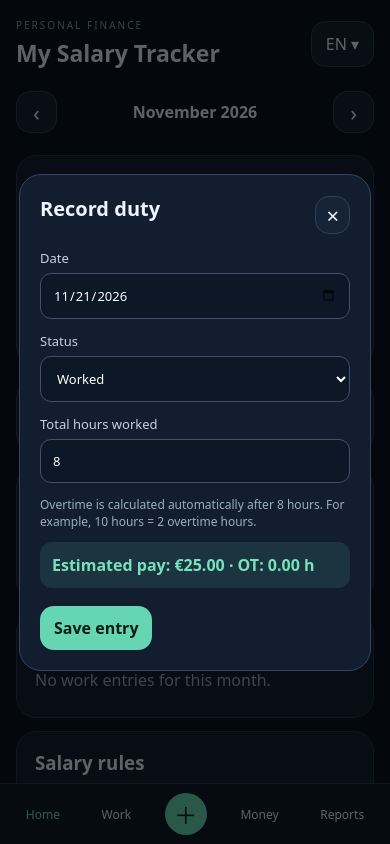
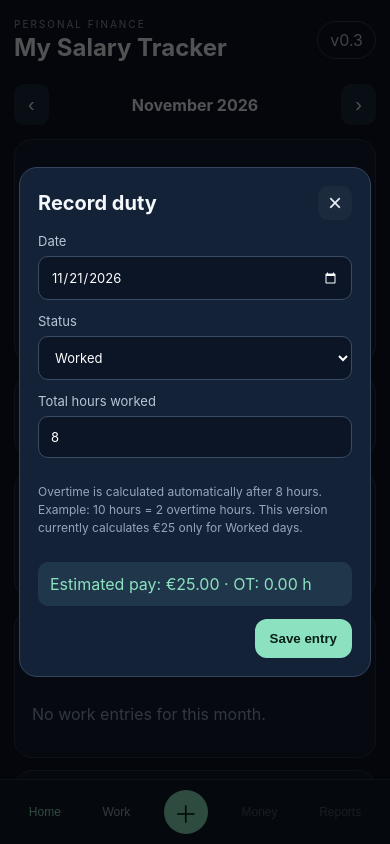
Before and after one commit to co7smehedi/my-salary-tracker, a plain HTML site: page index.html in a window 390 px wide. Both pictures are taken after a click on the button "＋ Record duty". Shown: the top 844 px of the page. Drawn offline with Linux system fonts and the light colour scheme.

Commit message:
Add files via upload

```diff
--- a/app.js
+++ b/app.js
@@ -1,18 +1,78 @@
-const BASIC=25,STANDARD_HOURS=8,OT_RATE=2.77;
-const $=id=>document.getElementById(id);let viewDate=new Date(),records=[],editingId=null;
-const dbPromise=new Promise((resolve,reject)=>{const req=indexedDB.open('salary-tracker-db',1);req.onupgradeneeded=()=>{const db=req.result;if(!db.objectStoreNames.contains('workEntries'))db.createObjectStore('workEntries',{keyPath:'id'});};req.onsuccess=()=>resolve(req.result);req.onerror=()=>reject(req.error);});
-async function allRecords(){const db=await dbPromise;return new Promise((res,rej)=>{const r=db.transaction('workEntries').objectStore('workEntries').getAll();r.onsuccess=()=>res(r.result||[]);r.onerror=()=>rej(r.error);});}
-async function saveRecord(item){const db=await dbPromise;return new Promise((res,rej)=>{const tx=db.transaction('workEntries','readwrite');tx.objectStore('workEntries').put(item);tx.oncomplete=res;tx.onerror=()=>rej(tx.error);});}
-async function removeRecord(id){const db=await dbPromise;return new Promise((res,rej)=>{const tx=db.transaction('workEntries','readwrite');tx.objectStore('workEntries').delete(id);tx.oncomplete=res;tx.onerror=()=>rej(tx.error);});}
+'use strict';
+const BASIC=25, STANDARD_HOURS=8, OT_RATE=2.77;
+const $=id=>document.getElementById(id);
+let viewDate=new Date(), records=[], editingId=null;
+const dbPromise=new Promise((resolve,reject)=>{
+  if(!('indexedDB' in window)){reject(new Error('IndexedDB is unavailable'));return;}
+  const req=indexedDB.open('salary-tracker-db',2);
+  req.onupgradeneeded=()=>{const db=req.result;if(!db.objectStoreNames.contains('workEntries'))db.createObjectStore('workEntries',{keyPath:'id'});};
+  req.onsuccess=()=>resolve(req.result);req.onerror=()=>reject(req.error);
+});
+function txRequest(mode,action){return dbPromise.then(db=>new Promise((resolve,reject)=>{
+  const tx=db.transaction('workEntries',mode),store=tx.objectStore('workEntries');let result;
+  const req=action(store);if(req){req.onsuccess=()=>result=req.result;req.onerror=()=>reject(req.error);}
+  tx.oncomplete=()=>resolve(result);tx.onerror=()=>reject(tx.error);tx.onabort=()=>reject(tx.error||new Error('Database transaction aborted'));
+}));}
+const allRecords=()=>txRequest('readonly',s=>s.getAll());
+const saveRecord=item=>txRequest('readwrite',s=>s.put(item));
+const removeRecord=id=>txRequest('readwrite',s=>s.delete(id));
 const money=n=>'€'+Number(n||0).toFixed(2);
-function monthKey(d){return d.getFullYear()+'-'+String(d.getMonth()+1).padStart(2,'0');}
-function dateText(s){return new Date(s+'T12:00:00').toLocaleDateString(undefined,{day:'numeric',month:'short'});}
-function pay(r){if(r.status!=='worked')return 0;return BASIC+Math.max(0,Number(r.hours||0)-STANDARD_HOURS)*OT_RATE;}
-function render(){ $('monthLabel').textContent=viewDate.toLocaleDateString(undefined,{month:'long',year:'numeric'});const list=records.filter(r=>r.date.startsWith(monthKey(viewDate))).sort((a,b)=>b.date.localeCompare(a.date));const worked=list.filter(r=>r.status==='worked');const days=worked.length;const ot=worked.reduce((s,r)=>s+Math.max(0,Number(r.hours)-STANDARD_HOURS),0);const earned=list.reduce((s,r)=>s+pay(r),0);$('earned').textContent=money(earned);$('workedDays').textContent=days;$('otHours').textContent=ot.toFixed(2)+' h';$('entries').innerHTML=list.length?list.map(r=>`<div class="entry"><div><strong>${dateText(r.date)} · ${statusName(r.status)}</strong><small>${r.status==='worked'?Number(r.hours).toFixed(2)+' h · '+Math.max(0,r.hours-STANDARD_HOURS).toFixed(2)+' OT h':'No paid hours recorded'}</small></div><div><strong>${money(pay(r))}</strong><button data-edit="${r.id}">Edit</button></div></div>`).join(''):'<p class="muted">No work entries for this month.</p>';document.querySelectorAll('[data-edit]').forEach(b=>b.onclick=()=>openDialog(b.dataset.edit));const today=new Date().toISOString().slice(0,10);const t=records.find(r=>r.date===today);$('todayStatus').textContent=t?statusName(t.status):'Not recorded';$('todayHours').textContent=t&&t.status==='worked'?t.hours+' hours · '+money(pay(t)):'';}
-function statusName(s){return ({worked:'Worked',rest:'Rest',paid_leave:'Paid Leave',unpaid_leave:'Unpaid Leave',sick_leave:'Sick Leave',holiday:'Holiday'})[s]||s;}
-function preview(){const st=$('workStatus').value,h=Number($('hours').value||0);$('entryPreview').textContent='Estimated pay: '+money(st==='worked'?BASIC+Math.max(0,h-STANDARD_HOURS)*OT_RATE:0)+' · OT: '+Math.max(0,h-STANDARD_HOURS).toFixed(2)+' h';}
-function openDialog(id){editingId=id||null;const r=id?records.find(x=>x.id===id):null;$('dialogTitle').textContent=r?'Edit work entry':'Record duty';$('workDate').value=r?.date||new Date().toISOString().slice(0,10);$('workStatus').value=r?.status||'worked';$('hours').value=r?.hours??8;$('deleteEntry').hidden=!r;preview();$('entryDialog').showModal();}
-$('prev').onclick=()=>{viewDate.setMonth(viewDate.getMonth()-1);render()};$('next').onclick=()=>{viewDate.setMonth(viewDate.getMonth()+1);render()};$('record').onclick=$('addEntry').onclick=$('quickAdd').onclick=()=>openDialog();$('closeDialog').onclick=()=>$('entryDialog').close();$('workStatus').onchange=preview;$('hours').oninput=preview;
-$('entryForm').onsubmit=async e=>{e.preventDefault();const status=$('workStatus').value,hours=status==='worked'?Number($('hours').value||0):0;const item={id:editingId||crypto.randomUUID(),date:$('workDate').value,status,hours,updatedAt:new Date().toISOString()};await saveRecord(item);records=await allRecords();$('entryDialog').close();render();};
-$('deleteEntry').onclick=async()=>{if(editingId&&confirm('Delete this work entry?')){await removeRecord(editingId);records=await allRecords();$('entryDialog').close();render();}};
-(async()=>{try{records=await allRecords();render();if('serviceWorker'in navigator&&location.protocol.startsWith('http'))navigator.serviceWorker.register('./service-worker.js').catch(()=>{});}catch(e){alert('Could not open local database. Please reload the app.');}})();
+const monthKey=d=>d.getFullYear()+'-'+String(d.getMonth()+1).padStart(2,'0');
+const localDate=()=>{const d=new Date();return d.getFullYear()+'-'+String(d.getMonth()+1).padStart(2,'0')+'-'+String(d.getDate()).padStart(2,'0');};
+const dateText=s=>new Date(s+'T12:00:00').toLocaleDateString(undefined,{day:'numeric',month:'short'});
+const statusName=s=>({worked:'Worked',rest:'Rest',paid_leave:'Paid Leave',unpaid_leave:'Unpaid Leave',sick_leave:'Sick Leave',holiday:'Holiday'})[s]||s;
+const pay=r=>r.status==='worked'?BASIC+Math.max(0,Number(r.hours||0)-STANDARD_HOURS)*OT_RATE:0;
+function render(){
+  $('monthLabel').textContent=viewDate.toLocaleDateString(undefined,{month:'long',year:'numeric'});
+  const list=records.filter(r=>r.date.startsWith(monthKey(viewDate))).sort((a,b)=>b.date.localeCompare(a.date));
+  const worked=list.filter(r=>r.status==='worked');
+  const ot=worked.reduce((sum,r)=>sum+Math.max(0,Number(r.hours)-STANDARD_HOURS),0);
+  $('earned').textContent=money(list.reduce((sum,r)=>sum+pay(r),0));
+  $('workedDays').textContent=worked.length;
+  $('otHours').textContent=ot.toFixed(2)+' h';
+  $('entries').innerHTML=list.length?list.map(r=>`<div class="entry"><div><strong>${dateText(r.date)} · ${statusName(r.status)}</strong><small>${r.status==='worked'?Number(r.hours).toFixed(2)+' h · '+Math.max(0,Number(r.hours)-STANDARD_HOURS).toFixed(2)+' OT h':'No paid hours recorded'}</small></div><div><strong>${money(pay(r))}</strong><button type="button" data-edit="${r.id}">Edit</button></div></div>`).join(''):'<p class="muted">No work entries for this month.</p>';
+  document.querySelectorAll('[data-edit]').forEach(b=>b.addEventListener('click',()=>openDialog(b.dataset.edit)));
+  const today=records.find(r=>r.date===localDate());
+  $('todayStatus').textContent=today?statusName(today.status):'Not recorded';
+  $('todayHours').textContent=today&&today.status==='worked'?Number(today.hours).toFixed(2)+' hours · '+money(pay(today)):'';
+}
+function preview(){
+  const status=$('workStatus').value,hours=Number($('hours').value||0);
+  $('hours').disabled=status!=='worked';
+  $('entryPreview').textContent='Estimated pay: '+money(status==='worked'?BASIC+Math.max(0,hours-STANDARD_HOURS)*OT_RATE:0)+' · OT: '+(status==='worked'?Math.max(0,hours-STANDARD_HOURS):0).toFixed(2)+' h';
+}
+function openDialog(id){
+  editingId=id||null;const record=id?records.find(x=>x.id===id):null;
+  $('dialogTitle').textContent=record?'Edit work entry':'Record duty';
+  $('workDate').value=record?.date||localDate();$('workStatus').value=record?.status||'worked';$('hours').value=record?.hours??8;
+  $('deleteEntry').hidden=!record;preview();$('entryDialog').showModal();
+}
+$('prev').addEventListener('click',()=>{viewDate.setMonth(viewDate.getMonth()-1);render();});
+$('next').addEventListener('click',()=>{viewDate.setMonth(viewDate.getMonth()+1);render();});
+['record','addEntry','quickAdd'].forEach(id=>$(id).addEventListener('click',()=>openDialog()));
+$('closeDialog').addEventListener('click',()=>$('entryDialog').close());
+$('workStatus').addEventListener('change',preview);$('hours').addEventListener('input',preview);
+$('homeTab').addEventListener('click',()=>window.scrollTo({top:0,behavior:'smooth'}));
+$('workTab').addEventListener('click',()=>$('workSection').scrollIntoView({behavior:'smooth',block:'start'}));
+$('entryForm').addEventListener('submit',async e=>{
+  e.preventDefault();
+  const date=$('workDate').value,status=$('workStatus').value,hours=status==='worked'?Number($('hours').value||0):0;
+  if(!date){alert('Please choose a date.');return;}
+  const duplicate=records.find(r=>r.date===date&&r.id!==editingId);
+  if(duplicate){alert('An entry already exists for this date. Edit the existing entry instead.');return;}
+  const item={id:editingId||((crypto&&crypto.randomUUID)?crypto.randomUUID():String(Date.now())),date,status,hours,updatedAt:new Date().toISOString()};
+  try{await saveRecord(item);records=await allRecords();$('entryDialog').close();render();}
+  catch(err){alert('Could not save this entry. Please try again.');console.error(err);}
+});
+$('deleteEntry').addEventListener('click',async()=>{
+  if(!editingId||!confirm('Delete this work entry?'))return;
+  try{await removeRecord(editingId);records=await allRecords();$('entryDialog').close();render();}
+  catch(err){alert('Could not delete this entry. Please try again.');console.error(err);}
+});
+(async()=>{
+  try{records=await allRecords();render();}
+  catch(err){$('entries').innerHTML='<p class="muted">Storage could not be opened. Open the app in Chrome or Safari using its HTTPS address, then reload.</p>';console.error(err);}
+  if('serviceWorker' in navigator && location.protocol.startsWith('http')){
+    navigator.serviceWorker.register('./service-worker.js?v=3',{updateViaCache:'none'}).then(reg=>reg.update()).catch(console.error);
+  }
+})();
--- a/index.html
+++ b/index.html
@@ -1,31 +1,45 @@
 <!doctype html>
 <html lang="en">
 <head>
-<meta charset="utf-8"><meta name="viewport" content="width=device-width,initial-scale=1,viewport-fit=cover">
-<meta name="theme-color" content="#101827"><link rel="manifest" href="manifest.json">
-<link rel="apple-touch-icon" href="icons/apple-touch-icon.png"><link rel="stylesheet" href="style.css">
+<meta charset="utf-8">
+<meta name="viewport" content="width=device-width,initial-scale=1,viewport-fit=cover">
+<meta name="theme-color" content="#101827">
+<meta name="apple-mobile-web-app-capable" content="yes">
+<meta name="apple-mobile-web-app-status-bar-style" content="black-translucent">
+<link rel="manifest" href="manifest.json">
+<link rel="apple-touch-icon" href="icons/apple-touch-icon.png">
+<link rel="stylesheet" href="style.css?v=3">
 <title>My Salary Tracker</title>
 </head>
 <body>
 <main class="app">
-<header class="top"><div><p class="eyebrow">PERSONAL FINANCE</p><h1>My Salary Tracker</h1></div><button id="lang" class="pill">EN ▾</button></header>
+<header class="top"><div><p class="eyebrow">PERSONAL FINANCE</p><h1>My Salary Tracker</h1></div><span class="pill">v0.3</span></header>
 <section class="month"><button id="prev" aria-label="Previous month">‹</button><strong id="monthLabel"></strong><button id="next" aria-label="Next month">›</button></section>
-<section class="hero card"><p class="muted" data-i18n="earned">Earned this month</p><div class="amount" id="earned">€0.00</div>
-<div class="stats"><div><span data-i18n="workedDays">Worked days</span><strong id="workedDays">0</strong></div><div><span data-i18n="overtime">Overtime</span><strong id="otHours">0.00 h</strong></div></div>
-<div class="formula">€25/day + €2.77 per overtime hour</div></section>
-<section class="grid"><div class="card small"><span data-i18n="received">Received</span><strong>€0.00</strong></div><div class="card small"><span data-i18n="outstanding">Outstanding</span><strong id="outstanding">€0.00</strong></div><div class="card small"><span data-i18n="expenses">Expenses</span><strong>€0.00</strong></div></section>
-<section class="card duty"><div><p class="muted" data-i18n="todayDuty">Today's duty</p><h2 id="todayStatus">Not recorded</h2><p class="muted" id="todayHours"></p></div><button class="primary" id="record">＋ <span data-i18n="recordDuty">Record duty</span></button></section>
-<section class="card"><div class="section-head"><h3 data-i18n="workEntries">Work entries</h3><button class="small-action" id="addEntry">＋ Add</button></div><div id="entries" class="entries"><p class="muted">No work entries for this month.</p></div></section>
-<section class="card"><h3 data-i18n="salaryRules">Salary rules</h3><div class="rule-row"><span>Basic pay</span><strong>€25.00 / day</strong></div><div class="rule-row"><span>Standard duty</span><strong>8 hours</strong></div><div class="rule-row"><span>Overtime rate</span><strong>€2.77 / hour</strong></div></section>
-<nav class="bottom"><button class="active">Home</button><button>Work</button><button class="plus" id="quickAdd">＋</button><button>Money</button><button>Reports</button></nav>
+<section class="hero card">
+<p class="muted">Earned this month</p><div class="amount" id="earned">€0.00</div>
+<div class="stats"><div><span>Worked days</span><strong id="workedDays">0</strong></div><div><span>Overtime</span><strong id="otHours">0.00 h</strong></div></div>
+<div class="formula">€25/day + €2.77 per overtime hour</div>
+</section>
+<section class="grid">
+<div class="card small"><span>Received</span><strong>Coming in a later update</strong></div>
+<div class="card small"><span>Outstanding</span><strong>Coming in a later update</strong></div>
+<div class="card small"><span>Expenses</span><strong>Coming in a later update</strong></div>
+</section>
+<section class="card duty"><div><p class="muted">Today's duty</p><h2 id="todayStatus">Not recorded</h2><p class="muted" id="todayHours"></p></div><button class="primary" id="record">＋ Record duty</button></section>
+<section class="card" id="workSection"><div class="section-head"><h3>Work entries</h3><button class="small-action" id="addEntry">＋ Add</button></div><div id="entries" class="entries"><p class="muted">Loading entries…</p></div></section>
+<section class="card"><h3>Salary rules</h3><div class="rule-row"><span>Basic pay</span><strong>€25.00 / day</strong></div><div class="rule-row"><span>Standard duty</span><strong>8 hours</strong></div><div class="rule-row"><span>Overtime rate</span><strong>€2.77 / hour</strong></div><p class="hint">This version records work and calculates basic pay plus overtime. Other finance sections will be added in later updates.</p></section>
+<nav class="bottom"><button class="active" id="homeTab">Home</button><button id="workTab">Work</button><button class="plus" id="quickAdd">＋</button><button disabled>Money</button><button disabled>Reports</button></nav>
 </main>
-<dialog id="entryDialog"><form id="entryForm" method="dialog"><div class="dialog-head"><h2 id="dialogTitle">Record duty</h2><button type="button" class="close" id="closeDialog">×</button></div>
+<dialog id="entryDialog">
+<form id="entryForm">
+<div class="dialog-head"><h2 id="dialogTitle">Record duty</h2><button type="button" class="close" id="closeDialog">×</button></div>
 <label>Date<input type="date" id="workDate" required></label>
 <label>Status<select id="workStatus"><option value="worked">Worked</option><option value="rest">Rest</option><option value="paid_leave">Paid Leave</option><option value="unpaid_leave">Unpaid Leave</option><option value="sick_leave">Sick Leave</option><option value="holiday">Holiday</option></select></label>
 <label>Total hours worked<input type="number" id="hours" min="0" max="24" step="0.25" value="8" inputmode="decimal"></label>
-<p class="hint">Overtime is calculated automatically after 8 hours. For example, 10 hours = 2 overtime hours.</p>
+<p class="hint">Overtime is calculated automatically after 8 hours. Example: 10 hours = 2 overtime hours. This version currently calculates €25 only for Worked days.</p>
 <div class="preview" id="entryPreview">Estimated pay: €25.00</div>
 <div class="dialog-actions"><button type="button" class="secondary" id="deleteEntry" hidden>Delete</button><button type="submit" class="primary">Save entry</button></div>
-</form></dialog>
-<script src="app.js"></script>
+</form>
+</dialog>
+<script src="app.js?v=3"></script>
 </body></html>
```
Also changed, not shown: service-worker.js (+14 -1 lines), style.css (+1 -1 lines), manifest.json.
